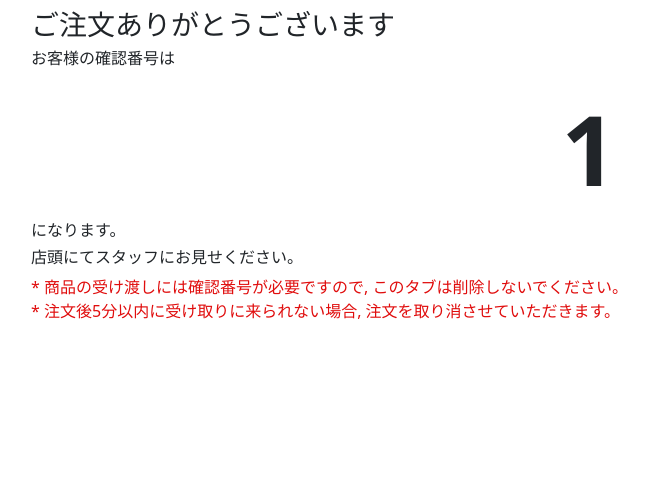
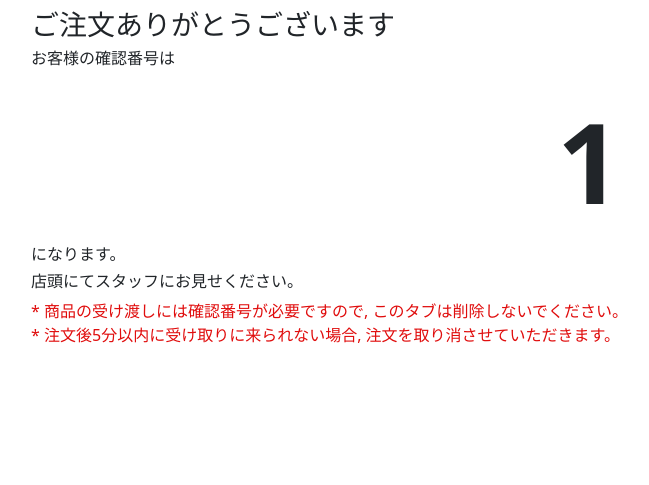
Before and after one commit to oithxs/mobile-order, a Flask app: template templates/result.html in a window 1280 px wide. Shown: the part 46-531 px from the top of the page, without its empty margins (51-700 px from the left). Run offline with Flask 2, Linux system fonts and the light colour scheme; the template is opened without the code that fills it: most values are stand-ins (such as "Sample title", 1, 10 or a date in 2020).

Commit message:
文字サイズを変更

```diff
--- a/static/css/result.css
+++ b/static/css/result.css
@@ -1,6 +1,6 @@
 @charset "UTF-8";
 .em {
-  font-size: 6em;
+  font-size: 7em;
 }
 .color1 {
   color: rgb(224, 13, 13);
```
